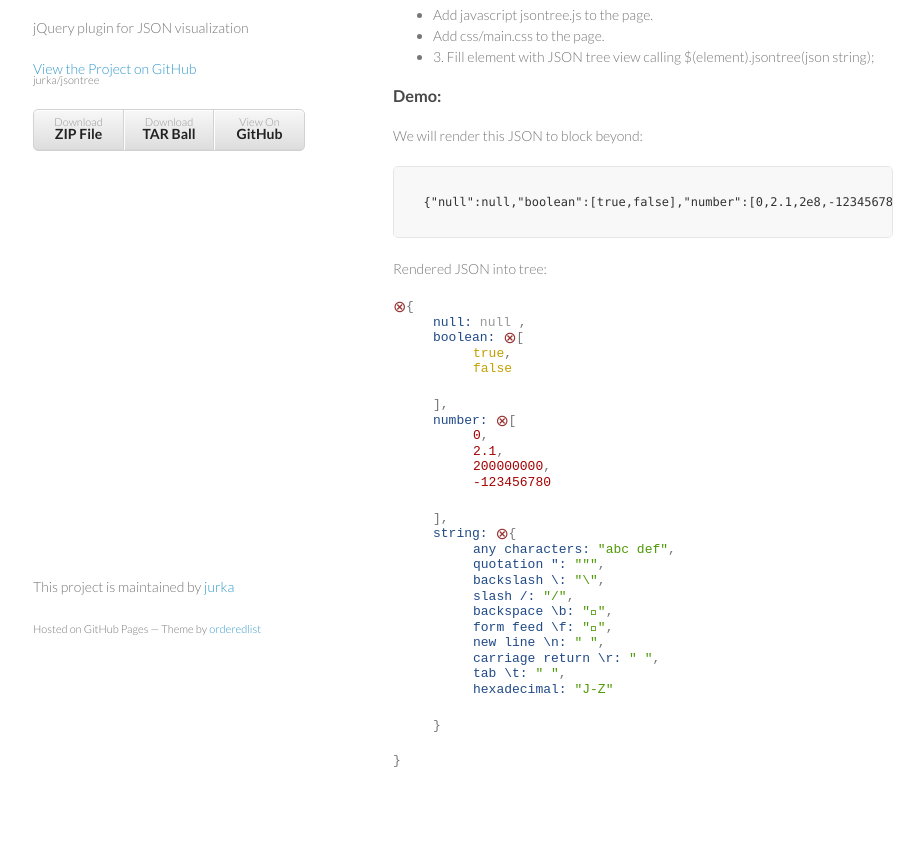
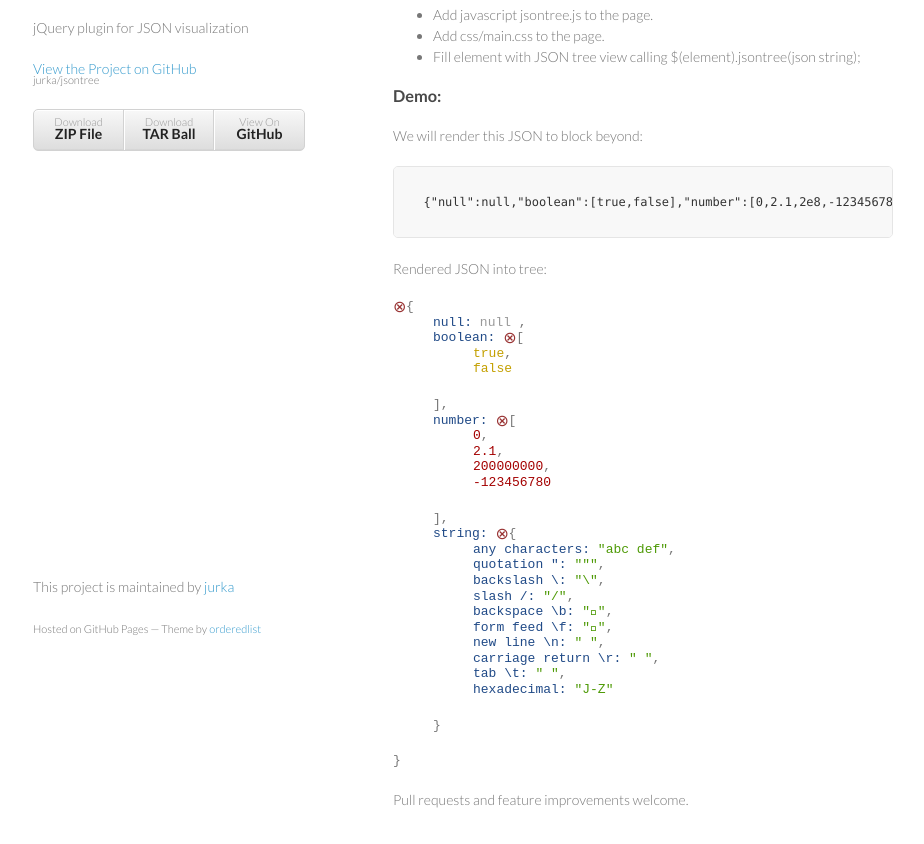
Before and after one commit to jurka/jsontree, a plain HTML site: page index.html in a window 1280 px wide. Shown: the part 92-936 px from the top of the page, without its empty margins (177-1101 px from the left). Drawn offline with nearby package versions, Linux system fonts and the light colour scheme.

Commit message:
fixed layout

```diff
--- a/index.html
+++ b/index.html
@@ -33,7 +33,7 @@
 <ul>
   <li>Add javascript jsontree.js to the page.</li>
   <li>Add css/main.css to the page.</li>
-  <li>3. Fill element with JSON tree view calling $(element).jsontree(json string);</li>
+  <li>Fill element with JSON tree view calling $(element).jsontree(json string);</li>
 </ul>
 
 <h3>Demo:</h3>
@@ -48,13 +48,7 @@
 <p>Rendered JSON into tree:</p>
 <div id="demo"></div>
 
-</section>
-      <footer>
-        <p>This project is maintained by <a href="https://github.com/jurka">jurka</a></p>
-        <p><small>Hosted on GitHub Pages &mdash; Theme by <a href="https://github.com/orderedlist">orderedlist</a></small></p>
-      </footer>
-    </div>
-    <script src="javascripts/scale.fix.js"></script>
+<p>Pull requests and feature improvements welcome.</p>
 
 <script src="//ajax.googleapis.com/ajax/libs/jquery/1.9.0/jquery.min.js"></script>
 <script src="javascripts/jsontree.js"></script>
@@ -66,6 +60,13 @@
 });
 </script>
 
+</section>
+      <footer>
+        <p>This project is maintained by <a href="https://github.com/jurka">jurka</a></p>
+        <p><small>Hosted on GitHub Pages &mdash; Theme by <a href="https://github.com/orderedlist">orderedlist</a></small></p>
+      </footer>
+    </div>
+    <script src="javascripts/scale.fix.js"></script>
 
   </body>
 </html>
```
